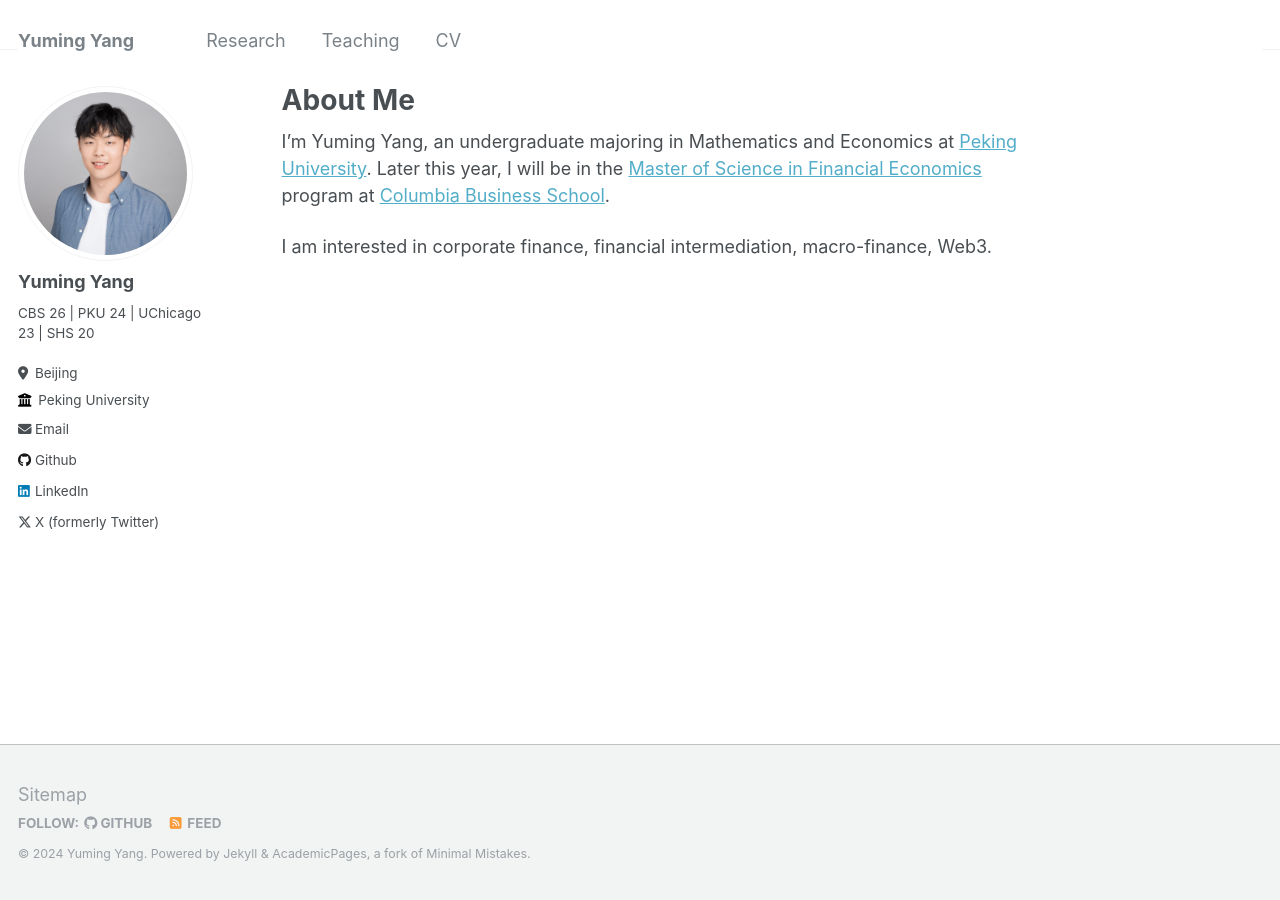
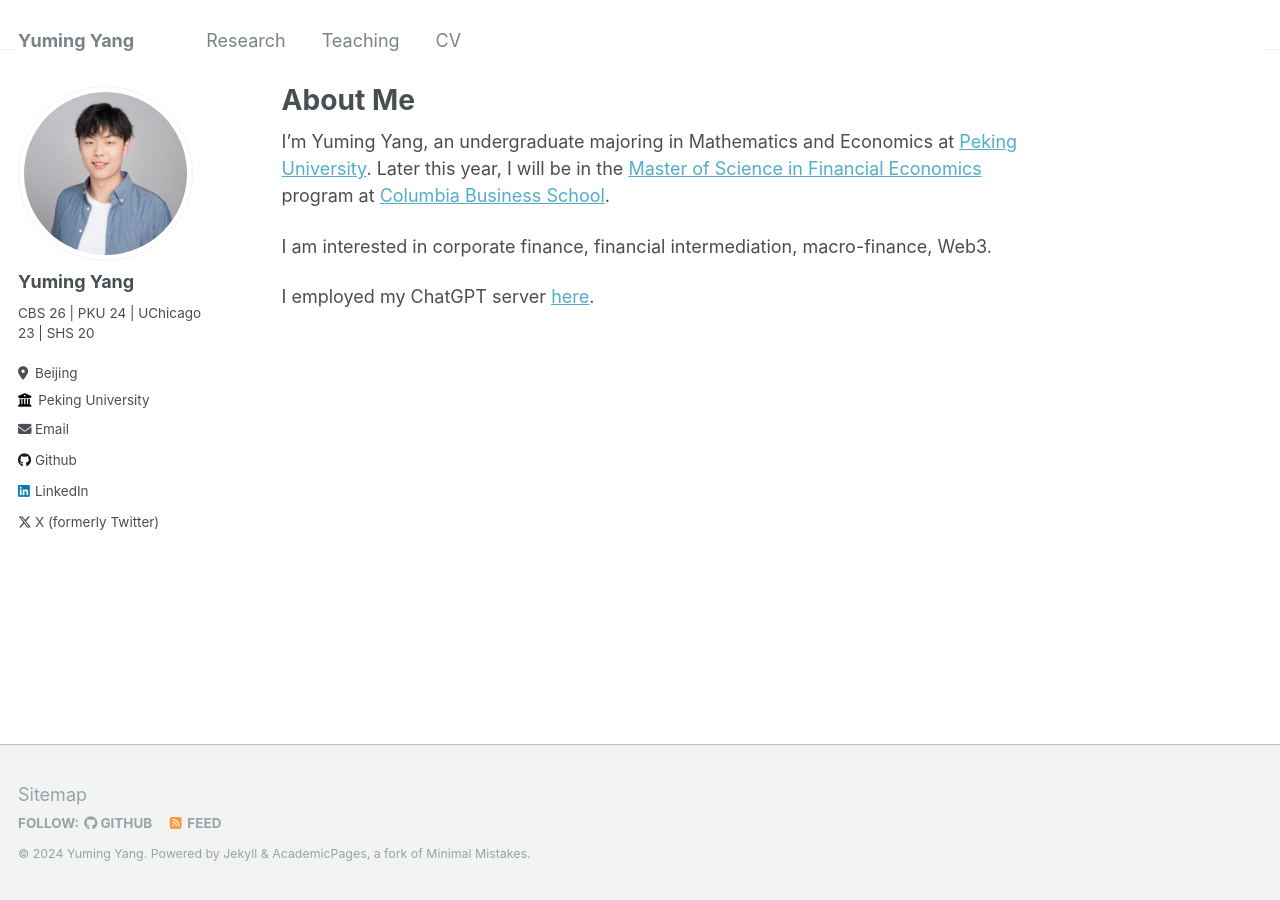
Before and after one commit to Yuming-Yang/yuming-yang.github.io, a Jekyll site: the page built from _pages/about.md, in a window 1280 px wide. Built offline with Jekyll 4.4.1, drawn with Linux system fonts in a browser that asks for light colours.

Commit message:
Update about.md

```diff
--- a/_pages/about.md
+++ b/_pages/about.md
@@ -10,3 +10,5 @@ redirect_from:
 I'm Yuming Yang, an undergraduate majoring in Mathematics and Economics at [Peking University](https://english.pku.edu.cn). Later this year, I will be in the [Master of Science in Financial Economics](https://academics.business.columbia.edu/msfe) program at [Columbia Business School](https://business.columbia.edu).
 
 I am interested in corporate finance, financial intermediation, macro-finance, Web3.
+
+I employed my ChatGPT server [here](https://chat-gpt-next-web-khaki-nine-11.vercel.app/).
```
